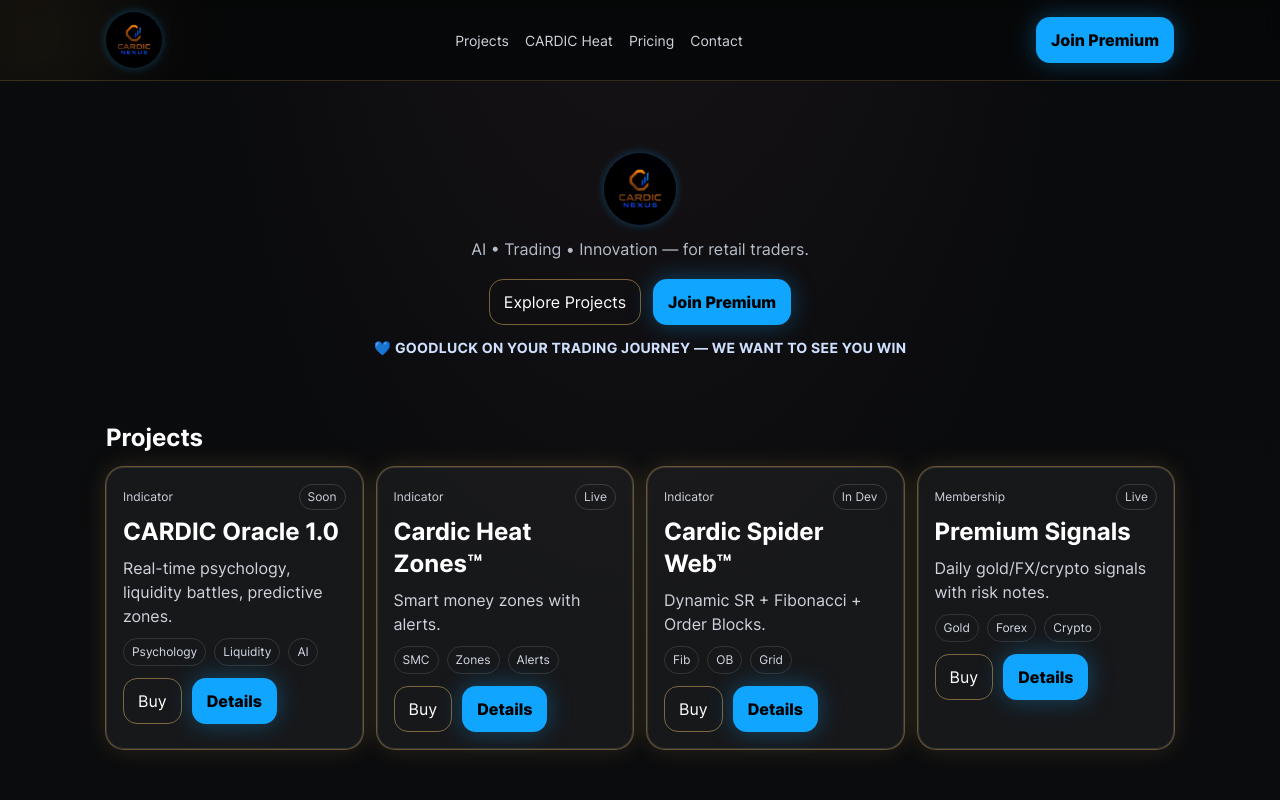
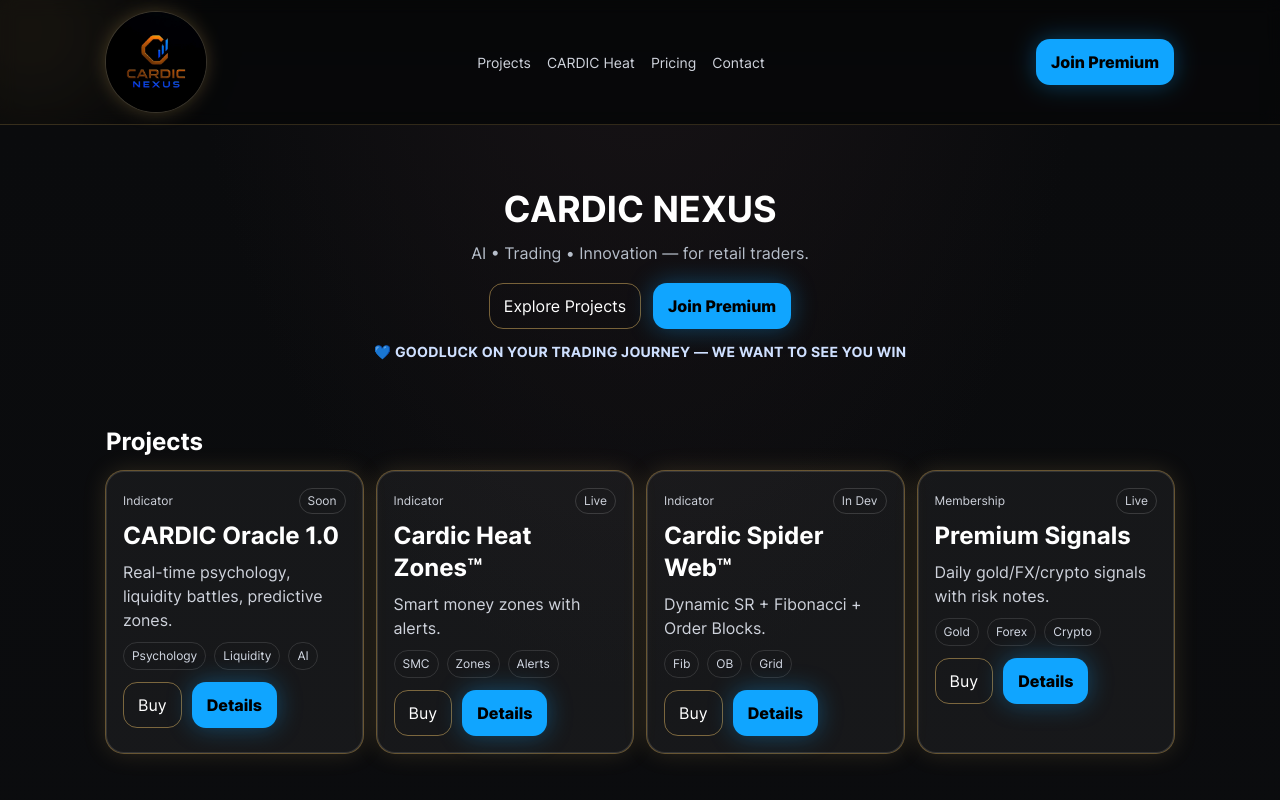
Before and after one commit to Cardicai/CARDIC-NEXUS, a Next.js app: page / in a window 1280 px wide. Shown: the top 800 px of the page. Built offline with nearby package versions, Linux system fonts and the light colour scheme.

Commit message:
feat: restore hero text branding

```diff
--- a/src/app/CardicNexusLanding.jsx
+++ b/src/app/CardicNexusLanding.jsx
@@ -1,7 +1,5 @@
 'use client';
 import Image from 'next/image';
-
-import BrandLogo from '@/components/BrandLogo';
 
 export default function CardicNexusLanding() {
   const copy = async (text) => {
@@ -82,22 +80,24 @@ export default function CardicNexusLanding() {
 
       {/* HERO */}
       <section className='cnx-hero'>
-        <div
-          style={{ display: 'flex', justifyContent: 'center', marginTop: 8 }}
-        >
-          <BrandLogo size='lg' />
-        </div>
+        <h1>
+          <span className='cnx-text-gold'>CARDIC</span>{' '}
+          <span className='cnx-text-blue'>NEXUS</span>
+        </h1>
         <p className='cnx-tag'>
           AI • Trading • Innovation — for retail traders.
         </p>
+
         <div className='cnx-row'>
           <a className='cnx-btn cnx-btn-ghost' href='#projects'>
             Explore Projects
           </a>
-          <a className='cnx-btn cnx-btn-blue' href='#pay' onClick={scrollToPay}>
+          <a className='cnx-btn cnx-btn-blue' href='#pricing'>
             Join Premium
           </a>
         </div>
+
+        {/* Keep your new line here */}
         <div className='cnx-note'>
           💙 GOODLUCK ON YOUR TRADING JOURNEY — WE WANT TO SEE YOU WIN
         </div>
--- a/src/components/BrandLogo.tsx
+++ b/src/components/BrandLogo.tsx
@@ -1,33 +1,29 @@
-// src/components/BrandLogo.tsx
-import Image from "next/image";
+import Image from 'next/image';
 
 type BrandLogoProps = {
-  size?: "sm" | "md" | "lg";
+  size?: 'sm' | 'md' | 'lg';
   className?: string;
 };
 
-const SIZE: Record<NonNullable<BrandLogoProps["size"]>, number> = {
-  sm: 40,  // small circular logo
-  md: 56,
-  lg: 72,
+const SIZE_MAP: Record<
+  NonNullable<BrandLogoProps['size']>,
+  { width: number; height: number }
+> = {
+  sm: { width: 100, height: 100 },
+  md: { width: 140, height: 140 },
+  lg: { width: 200, height: 200 },
 };
 
-export default function BrandLogo({ size = "sm", className }: BrandLogoProps) {
-  const px = SIZE[size];
+export default function BrandLogo({ size = 'sm', className }: BrandLogoProps) {
+  const s = SIZE_MAP[size];
   return (
     <Image
-      src="/images/cardic-nexus-header.png"
-      alt="CARDIC NEXUS"
-      width={px}
-      height={px}
+      src='/images/cardic-nexus-header.png'
+      alt='CARDIC NEXUS'
+      width={s.width}
+      height={s.height}
+      className={className}
       priority
-      className={className}
-      style={{
-        borderRadius: "50%",
-        objectFit: "cover",
-        boxShadow: "0 0 10px rgba(16,165,255,.35)",
-        background: "transparent",
-      }}
     />
   );
 }
--- a/src/components/NavBar.tsx
+++ b/src/components/NavBar.tsx
@@ -1,9 +1,8 @@
 'use client';
 
-import Link from 'next/link';
 import { type MouseEvent, useState } from 'react';
 
-import BrandLogo from './BrandLogo';
+import BrandLogo from '@/components/BrandLogo';
 
 const TELEGRAM_CHANNEL = 'https://t.me/cardicnexus';
 const TELEGRAM_DM = 'https://t.me/realcardic1';
@@ -30,9 +29,12 @@ export default function NavBar() {
   return (
     <header className='cnx-nav'>
       <div className='cnx-nav-inner'>
-        <Link href='/' className='brand' aria-label='Cardic Nexus – Home'>
-          <BrandLogo size='md' />
-        </Link>
+        <a href='/' className='brand' aria-label='Cardic Nexus — Home'>
+          <BrandLogo
+            size='sm'
+            className='rounded-full overflow-hidden ring-1 ring-white/10 shadow-[0_0_18px_rgba(245,199,107,0.25)]'
+          />
+        </a>
 
         <nav className='cnx-links'>
           <a href={TELEGRAM_CHANNEL} target='_blank' rel='noreferrer'>
```
